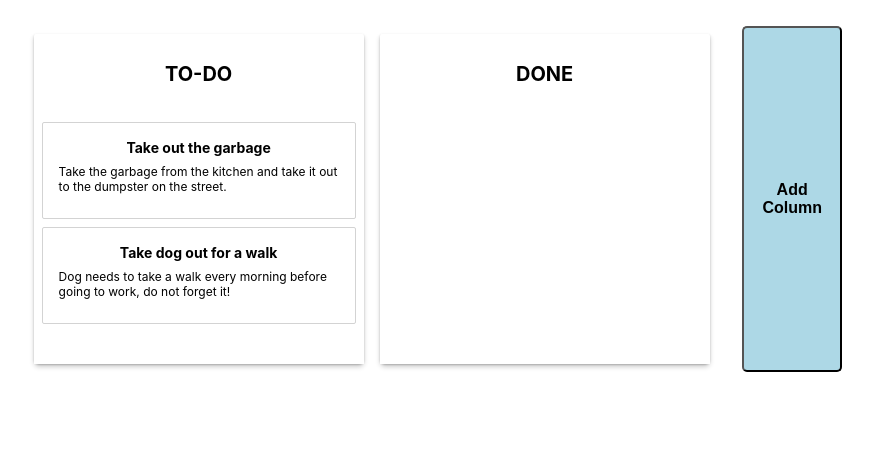
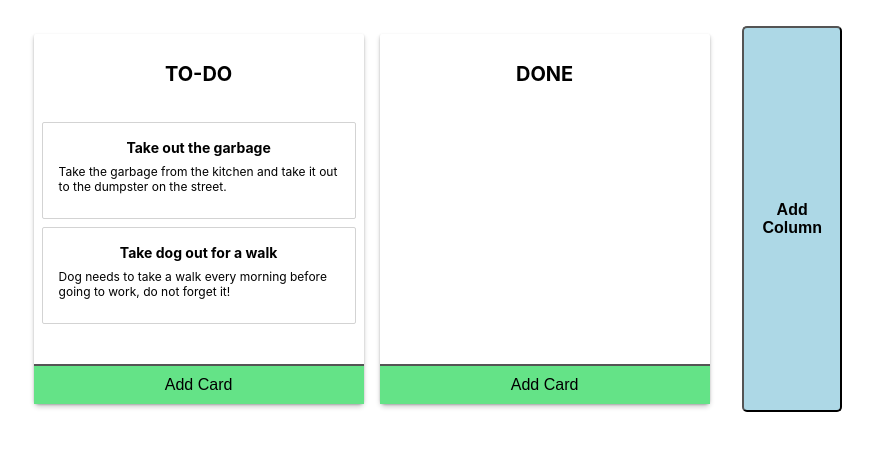
Before and after one commit to berkatik/react-advanced-kanban, a React (Create React App) app: page / in a window 1280 px wide. Shown: the top 450 px of the page, without its empty margins (0-873 px from the left). Built offline with nearby package versions, Linux system fonts and the light colour scheme.

Commit message:
Update App.jsx

```diff
--- a/src/components/App.jsx
+++ b/src/components/App.jsx
@@ -127,7 +127,7 @@ export default class App extends Component {
         return (
             <Kanban
                 data={ this.state }
-                // addCard={ this.addCard }
+                addCard={ this.addCard }
                 addColumn={ this.addColumn }
                 editCard={ this.editCard }
                 editColumn={ this.editColumn }
```
